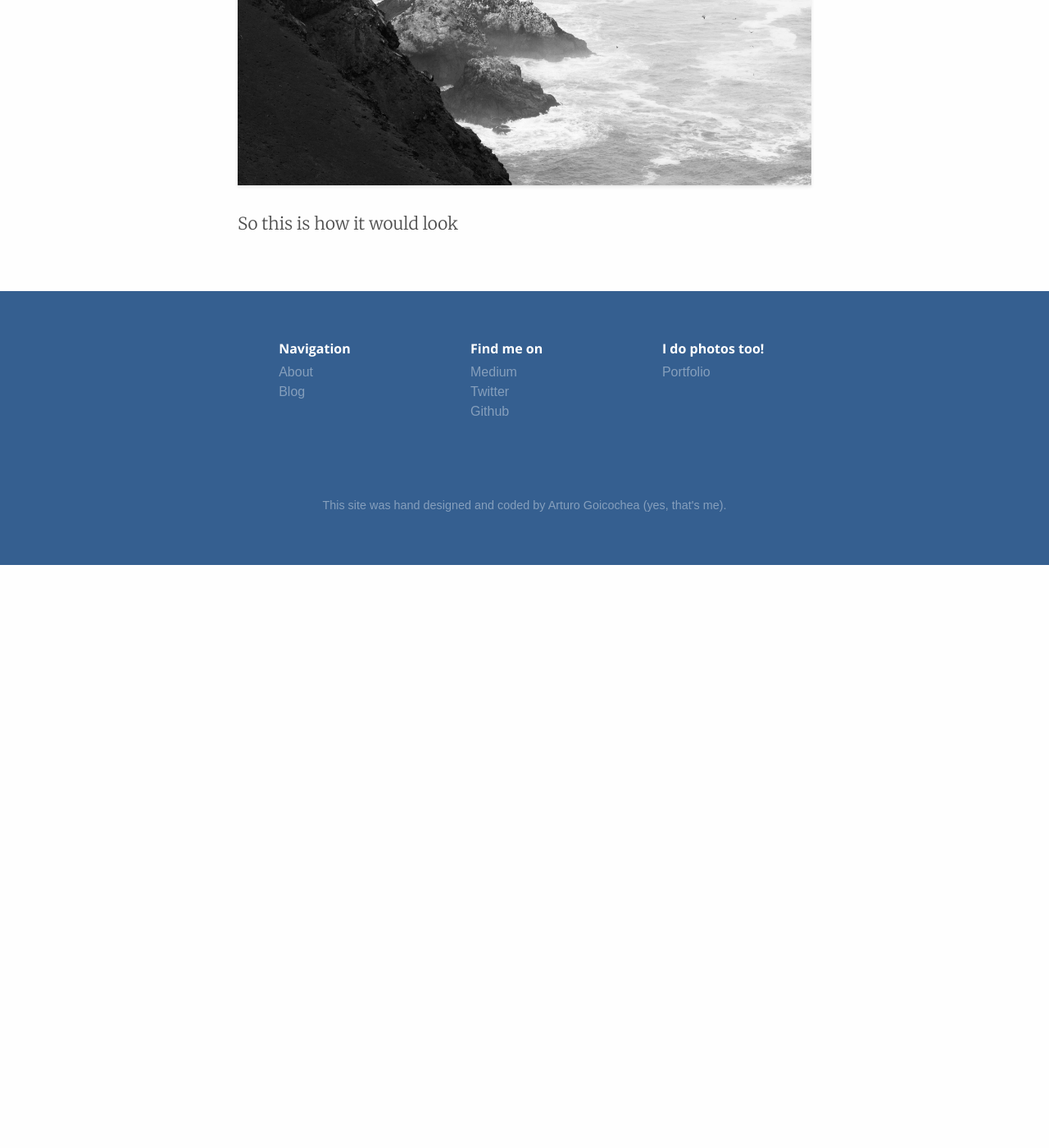
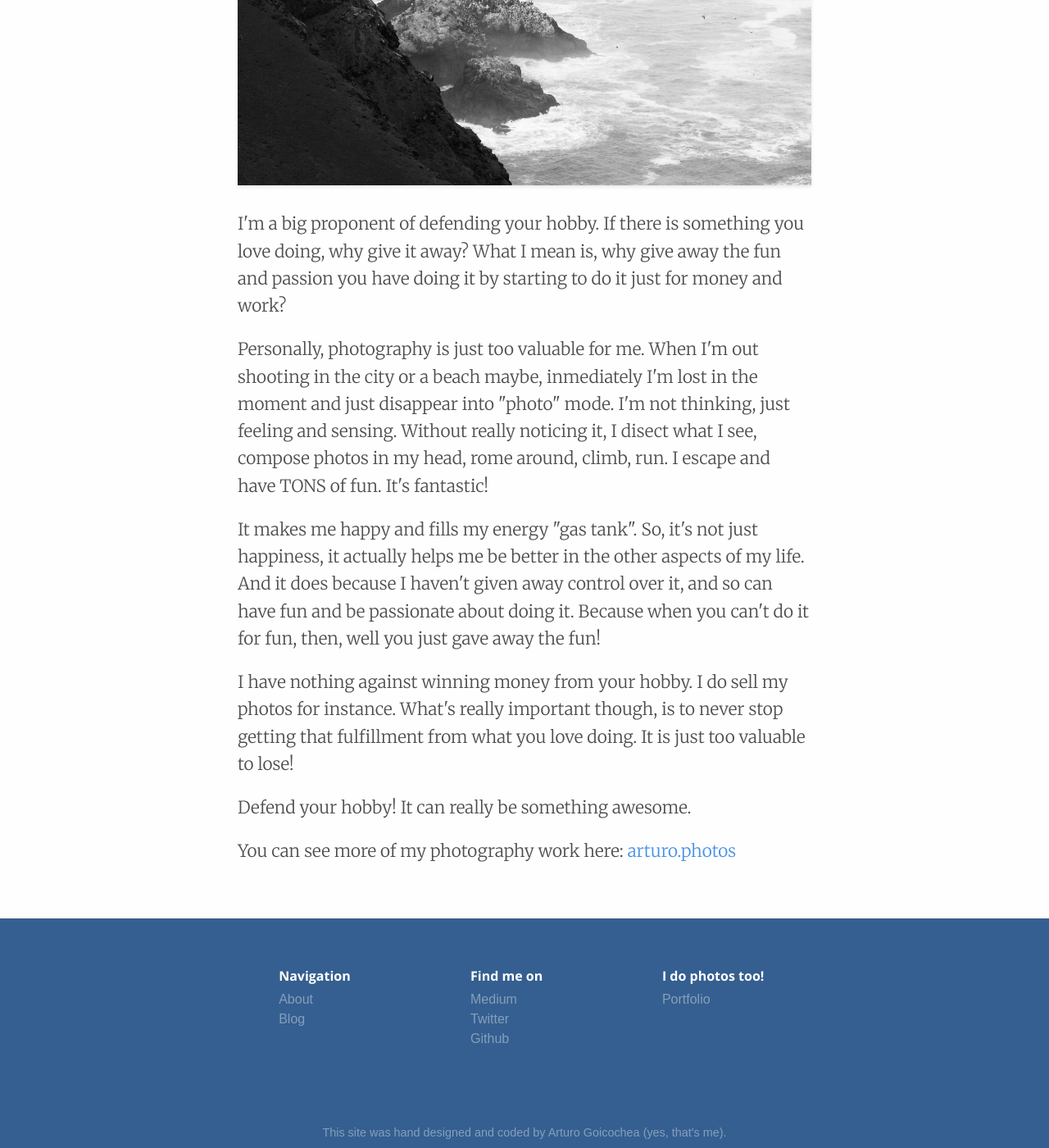
Before and after one commit to arturogh/arturogh, a Jekyll site: the page built from _posts/2015-05-28-my-second-post.md, in a window 1280 px wide and 1400 px high, scrolled down 490 px. Shown: the whole window at 82% size. Built offline with Jekyll 4.4.1, drawn with Linux system fonts in a browser that asks for light colours; before the commit the page ends 1179 px from its top, so only the background shows below that.

Commit message:
first real post posted!

```diff
--- a/_posts/2015-05-28-my-second-post.md
+++ b/_posts/2015-05-28-my-second-post.md
@@ -1,11 +1,17 @@
 ---
 layout: post
-title: Post number 2
+title: Defend your hobby
 published: true
-image: post-1-img.jpg
+image: "post-1-img.jpg"
 excerpt: Here I can write a bit about the post so that you can learn.
 ---
 
+
 <div><img src="{{site.baseurl}}/public/images/long-img-2.jpg" alt=""></div>
 
-So this is how it would look
+<p>I'm a big proponent of defending your hobby. If there is something you love doing, why give it away? What I mean is, why give away the fun and passion you have doing it by starting to do it just for money and work?</p>
+<p>Personally, photography is just too valuable for me. When I'm out shooting in the city or a beach maybe, inmediately I'm lost in the moment and just disappear into "photo" mode. I'm not thinking, just feeling and sensing. Without really noticing it, I disect what I see, compose photos in my head, rome around, climb, run. I escape and have TONS of fun. It's fantastic!</p>
+<p>It makes me happy and fills my energy "gas tank". So, it's not just happiness, it actually helps me be better in the other aspects of my life. And it does because I haven't given away control over it, and so can have fun and be passionate about doing it. Because when you can't do it for fun, then, well you just gave away the fun!</p>
+<p>I have nothing against winning money from your hobby. I do sell my photos for instance. What's really important though, is to never stop getting that fulfillment from what you love doing. It is just too valuable to lose!</p>
+<p>Defend your hobby! It can really be something awesome.
+<p>You can see more of my photography work here: <a href="http://arturo.photos">arturo.photos</a></p>
```
